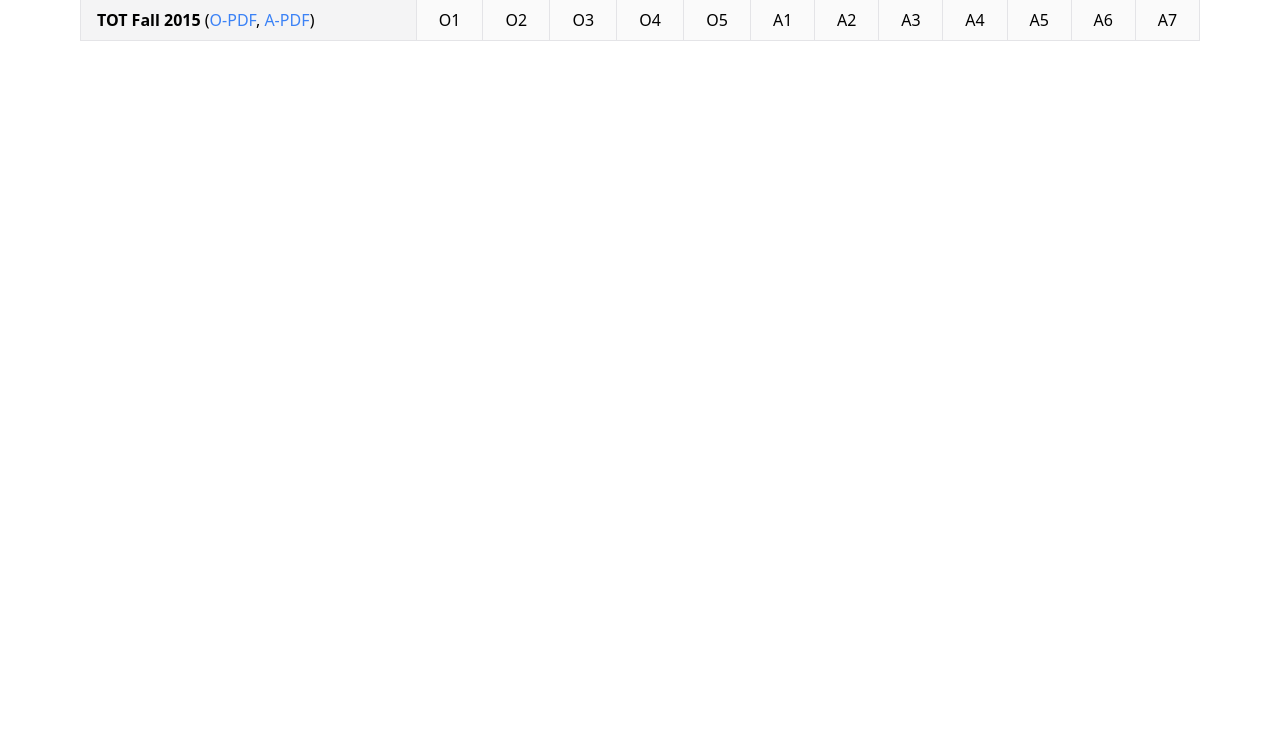
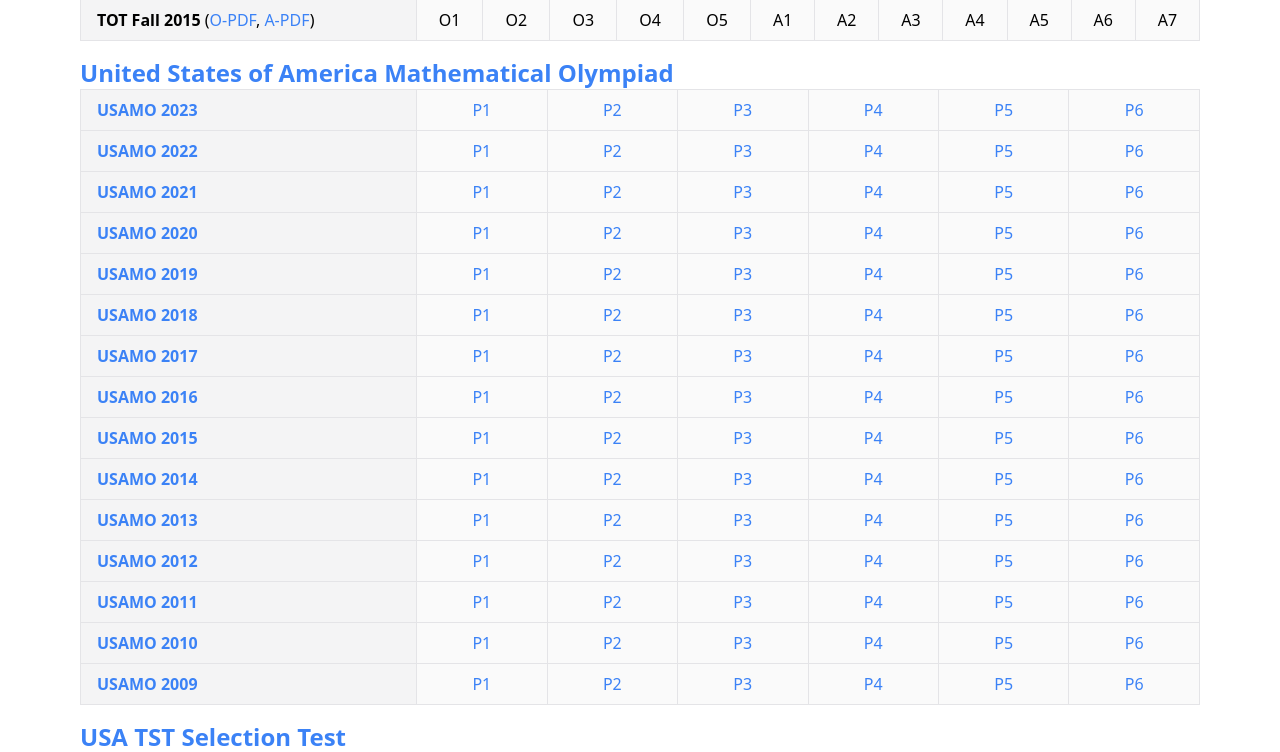
Before and after one commit to veehz/mo-checklist, a Next.js app: page / in a window 1280 px wide. Shown: the part 5660-6412 px from the top of the page. Before the commit the page ends 5733 px from the top, so only its background shows below. Built offline with nearby package versions, Linux system fonts and the light colour scheme; no server answers.

Commit message:
Add USAMO, USA TSTST, and USA TST competitions

```diff
--- a/src/competitions.ts
+++ b/src/competitions.ts
@@ -428,6 +428,93 @@
 
     array.push(tot);
   })();
+
+  /* USAMO */
+  (function () {
+    const usamo: Competition = {
+      name: "United States of America Mathematical Olympiad",
+      shortname: "USAMO",
+      url: "https://artofproblemsolving.com/wiki/index.php/USAMO_Problems_and_Solutions",
+      years: [],
+    };
+
+    for (let y = 2023; y >= 1972; y--) {
+      usamo.years.push({
+        year: y,
+        url: `https://artofproblemsolving.com/wiki/index.php/${y}_USAMO`,
+        problems: [1, 2, 3, 4, 5, 6].map((problem) => {
+          return {
+            index: problem,
+            url: `https://artofproblemsolving.com/wiki/index.php/${y}_USAMO_Problems/Problem_${problem}`,
+          };
+        }),
+      });
+    }
+
+    array.push(usamo);
+  })();
+
+  /* USA TSTST */
+  (function () {
+    const usatst: Competition = {
+      name: "USA TST Selection Test",
+      shortname: "USATSTST",
+      url: "https://web.evanchen.cc/problems.html",
+      years: [],
+    };
+
+    for (let y = 2023; y >= 2011; y--) {
+      usatst.years.push({
+        year: y,
+        url: `https://web.evanchen.cc/exams/TSTST-${y}.pdf`,
+        problems: [1, 2, 3, 4, 5, 6].map((problem) => {
+          return {
+            index: problem,
+          };
+        }),
+      });
+    }
+
+    array.push(usatst);
+  })();
+
+  /* USA TST */
+  (function () {
+    const usatst: Competition = {
+      name: "USA TST",
+      shortname: "USATST",
+      url: "https://web.evanchen.cc/problems.html",
+      years: [],
+    };
+
+    for (let y = 2023; y >= 2012; y--) {
+      if (y in [2022]) continue;
+
+      usatst.years.push({
+        year: y,
+        url: `https://web.evanchen.cc/exams/IMO-${y}-TST.pdf`,
+        problems: [1, 2, 3, 4, 5, 6].map((problem) => {
+          return {
+            index: problem,
+          };
+        }),
+      });
+    }
+
+    for (let y = 2002; y >= 2000; y--) {
+      usatst.years.push({
+        year: y,
+        url: `https://web.evanchen.cc/exams/tse${String(y%100).padStart(2, "0")}.pdf`,
+        problems: [1, 2, 3, 4, 5, 6].map((problem) => {
+          return {
+            index: problem,
+          };
+        }),
+      });
+    }
+
+    array.push(usatst);
+  })();
   return array;
 }
 
```
